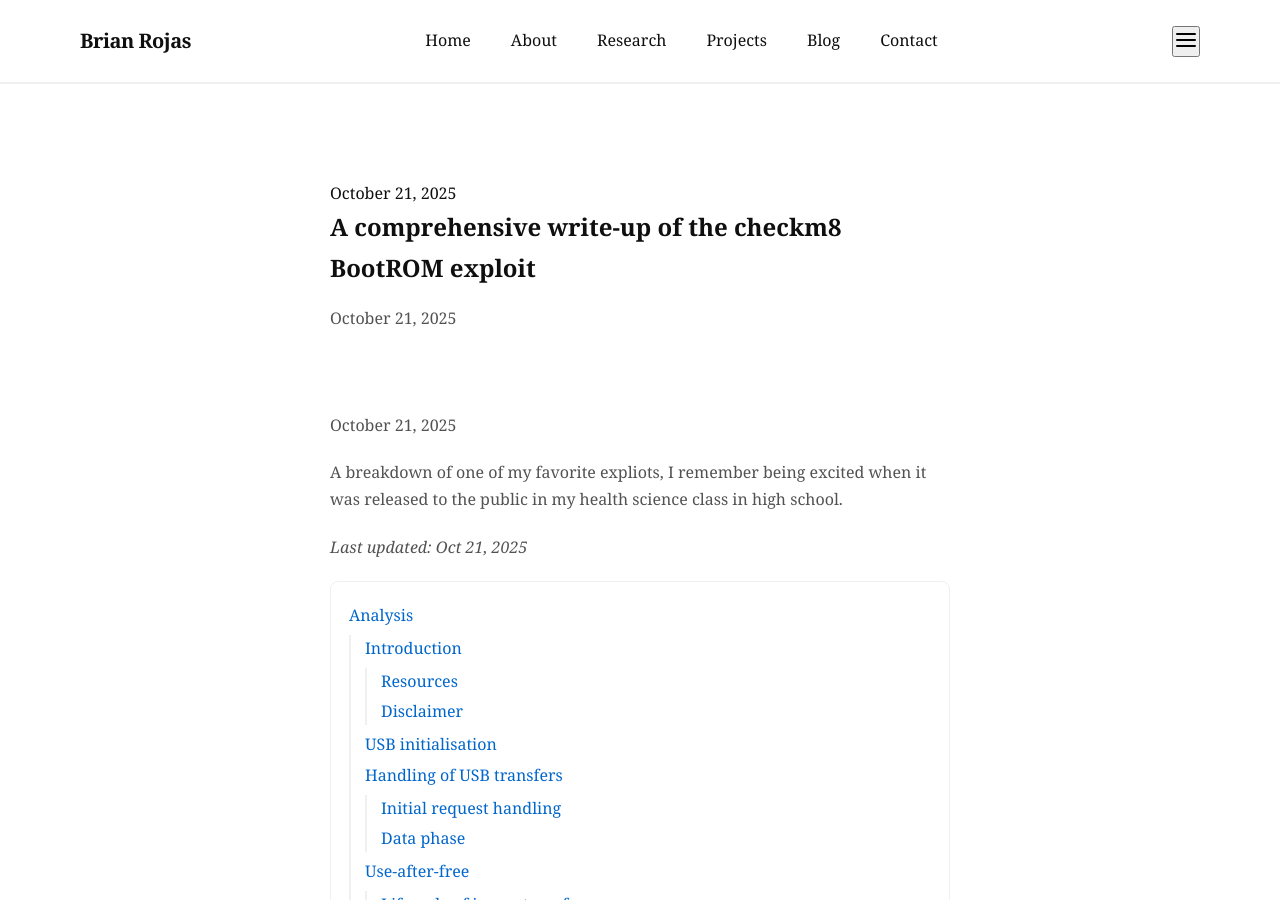
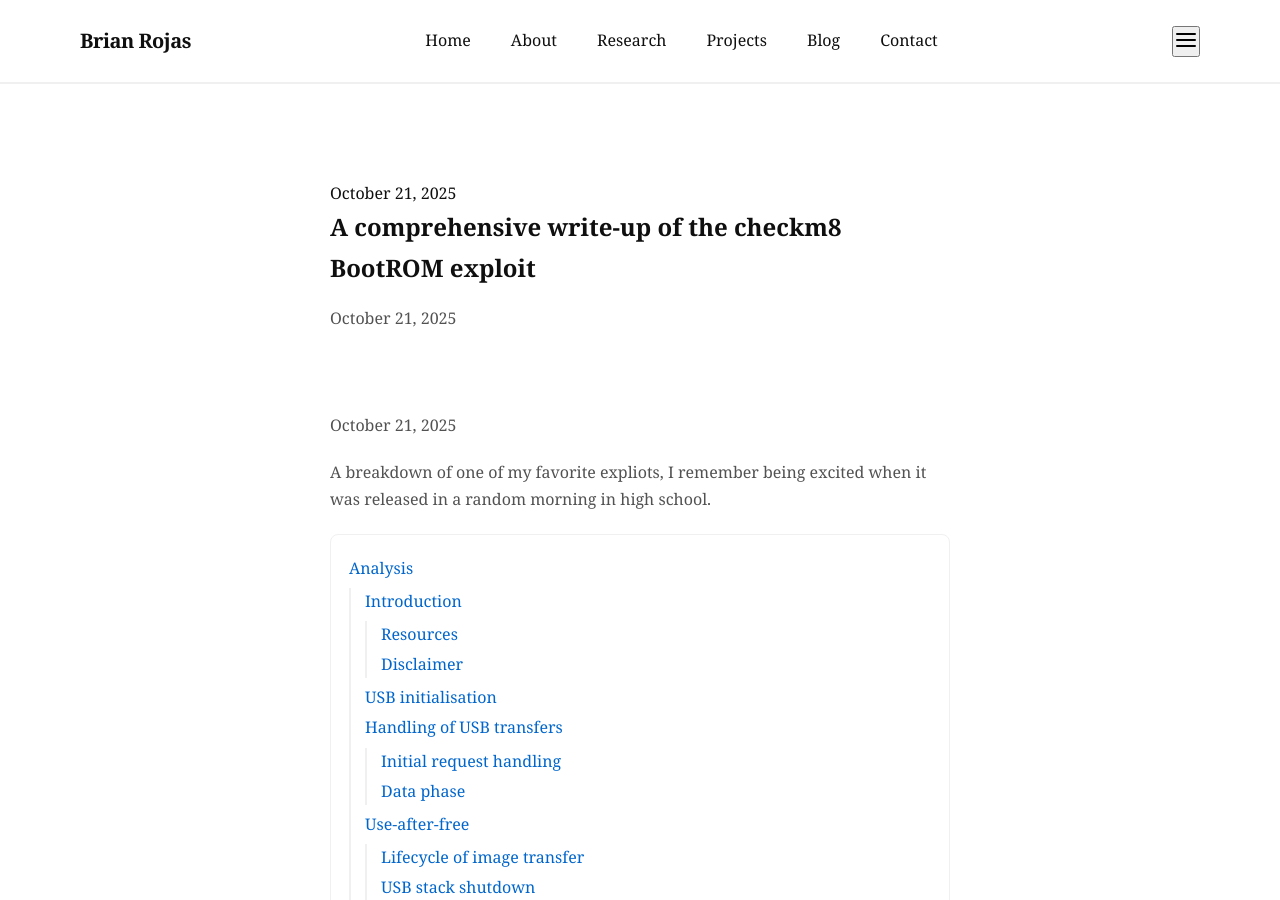
Before and after one commit to brianrojrc/brianrojrc.github.io, a Jekyll site: the page built from _posts/2025-10-21-BootROM.md, in a window 1280 px wide and 900 px high. Built offline with Jekyll 4.4.1, drawn with Linux system fonts in a browser that asks for light colours.

Commit message:
Update 2025-10-21-BootROM.md

```diff
--- a/_posts/2025-10-21-BootROM.md
+++ b/_posts/2025-10-21-BootROM.md
@@ -6,13 +6,12 @@ author: Brian
 description: "Deep-dive analysis of the vulnerabilities behind checkm8, including the DFU use-after-free and the memory leak needed for exploitation."
 categories: [iOS, Exploitation, Reverse Engineering]
 tags: [checkm8, BootROM, DFU, exploit, iOS, ARM64]
-permalink: /2023/07/21/checkm8-bootrom-exploit/
+permalink: /2025/10/21/checkm8-bootrom-exploit/
 ---
 {{ page.date | date: "%B %d, %Y" }}
 
-A breakdown of one of my favorite expliots, I remember being excited when it was released to the public in my health science class in high school.
+A breakdown of one of my favorite expliots, I remember being excited when it was released in a random morning in high school.
 
-*Last updated: Oct 21, 2025*
 
 - [Analysis](#analysis)
   - [Introduction](#introduction)
```
